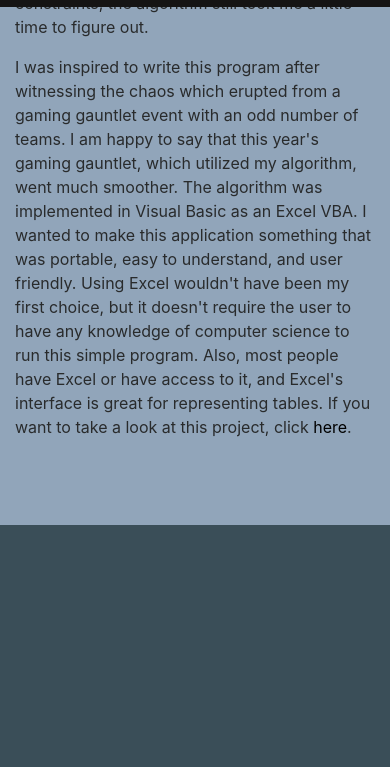
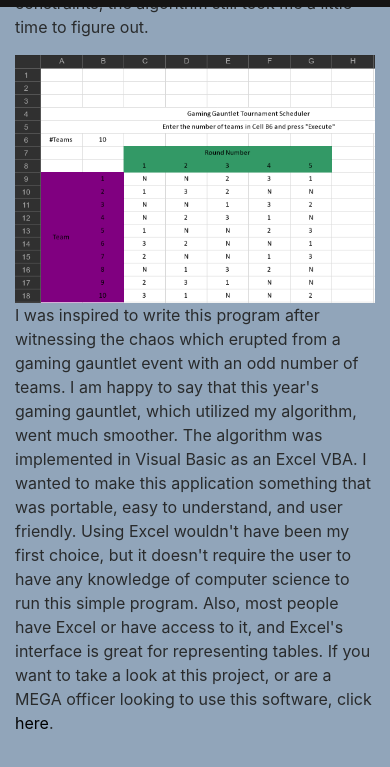
Before and after one commit to boubinjg/PersonalWebsite, a plain HTML site: page mega.html in a window 390 px wide. Shown: the part 837-1604 px from the top of the page. Before the commit the page ends 1362 px from the top, so only its background shows below. Drawn offline with nearby package versions, Linux system fonts and the light colour scheme; a script that the page names is missing.

Commit message:
updated images and responsiveness

```diff
--- a/mega.html
+++ b/mega.html
@@ -27,10 +27,19 @@
       <h1>MEGA Tournament Scheduler</h1>
       <h3>MEGA Tournament Scheduler</h3>
         <div class="row">
-          <div class="col-md-12">
-            <p><font size="3">The Miami Electronic Gaming Association (Miami University's videogame club) runs a tournament every year called the "Gaming Gauntlet" which is a team based competition consisting of a number of videogame related challenges. The first round of this tournament poses a significant scheduling challenge. There are three games for teams to play. Each team must play every game, ideally against a unique opponent, and only once. After every team has played each game, their scores (number of wins and losses) are calculated, and the top teams move to the next round. This format poses a problem for anyone attempting to schedule it. Firstly, the club doesn't know how many teams will show up ahead of time. Without any prep-time, scheduling must be done on the fly. Secondly, this problem is harder to solve than it looks. To the uninitiated, this may sound slightly like round robin scheduling; however, the scheduling parameters for this tournament can not hold if there is an uneven number of teams, or if there are less than 6 teams. Even given these constraints, the algorithm still took me a little time to figure out.</p>
+          <div class="col-lg-12 col-md-12 col-xs-12">
+            <p><font size="3">The Miami Electronic Gaming Association (Miami University's videogame club) runs a tournament every year called the "Gaming Gauntlet" which is a team based competition consisting of a number of videogame related challenges. The first round of this tournament poses a significant scheduling challenge. There are three games for teams to play. Each team must play every game, ideally against a unique opponent, and only once. After every team has played each game, their scores (number of wins and losses) are calculated, and the top teams move to the next round. This format poses a problem for anyone attempting to schedule it. Firstly, the club doesn't know how many teams will show up ahead of time. Without any prep-time, scheduling must be done on the fly. Secondly, this problem is harder to solve than it looks. To the uninitiated, this may sound slightly like round robin scheduling; however, the scheduling parameters for this tournament can not hold if there is an uneven number of teams, or if there are less than 6 teams. Even given these constraints, the algorithm still took me a little time to figure out.</font></p>
+          </div>
+        </div>
+        <div class="row">
+          <div class = "col-lg-12 col-md-12 col-xs-12">
+            <img class="img-responsive" src="ProjectsImages/megaTournament.png" alt = "tournament scheduler" style = "width:100%">
+          </div>
+        </div>
 
-            <p>I was inspired to write this program after witnessing the chaos which erupted from a gaming gauntlet event with an odd number of teams. I am happy to say that this year's gaming gauntlet, which utilized my algorithm, went much smoother. The algorithm was implemented in Visual Basic as an Excel VBA. I wanted to make this application something that was portable, easy to understand, and user friendly. Using Excel wouldn't have been my first choice, but it doesn't require the user to have any knowledge of computer science to run this simple program. Also, most people have Excel or have access to it, and Excel's interface is great for representing tables. If you want to take a look at this project, click <a href="https://github.com/boubinjg/GamingGauntletTournamentScheduler">here</a>.</font></p>
+        <div class = "row">
+          <div class = "col-md-12">
+            <p><font size="3">I was inspired to write this program after witnessing the chaos which erupted from a gaming gauntlet event with an odd number of teams. I am happy to say that this year's gaming gauntlet, which utilized my algorithm, went much smoother. The algorithm was implemented in Visual Basic as an Excel VBA. I wanted to make this application something that was portable, easy to understand, and user friendly. Using Excel wouldn't have been my first choice, but it doesn't require the user to have any knowledge of computer science to run this simple program. Also, most people have Excel or have access to it, and Excel's interface is great for representing tables. If you want to take a look at this project, or are a MEGA officer looking to use this software, click <a href="https://github.com/boubinjg/GamingGauntletTournamentScheduler">here</a>.</font></p>
           </div>
         </div>
 
```
Also changed, not shown: compiler.html (+1 -1 lines), dspace.html (+1 -1 lines), proposal.html (+1 -1 lines), trust.html (+2 -2 lines), ProjectsImages/megaTournament.png (added).
